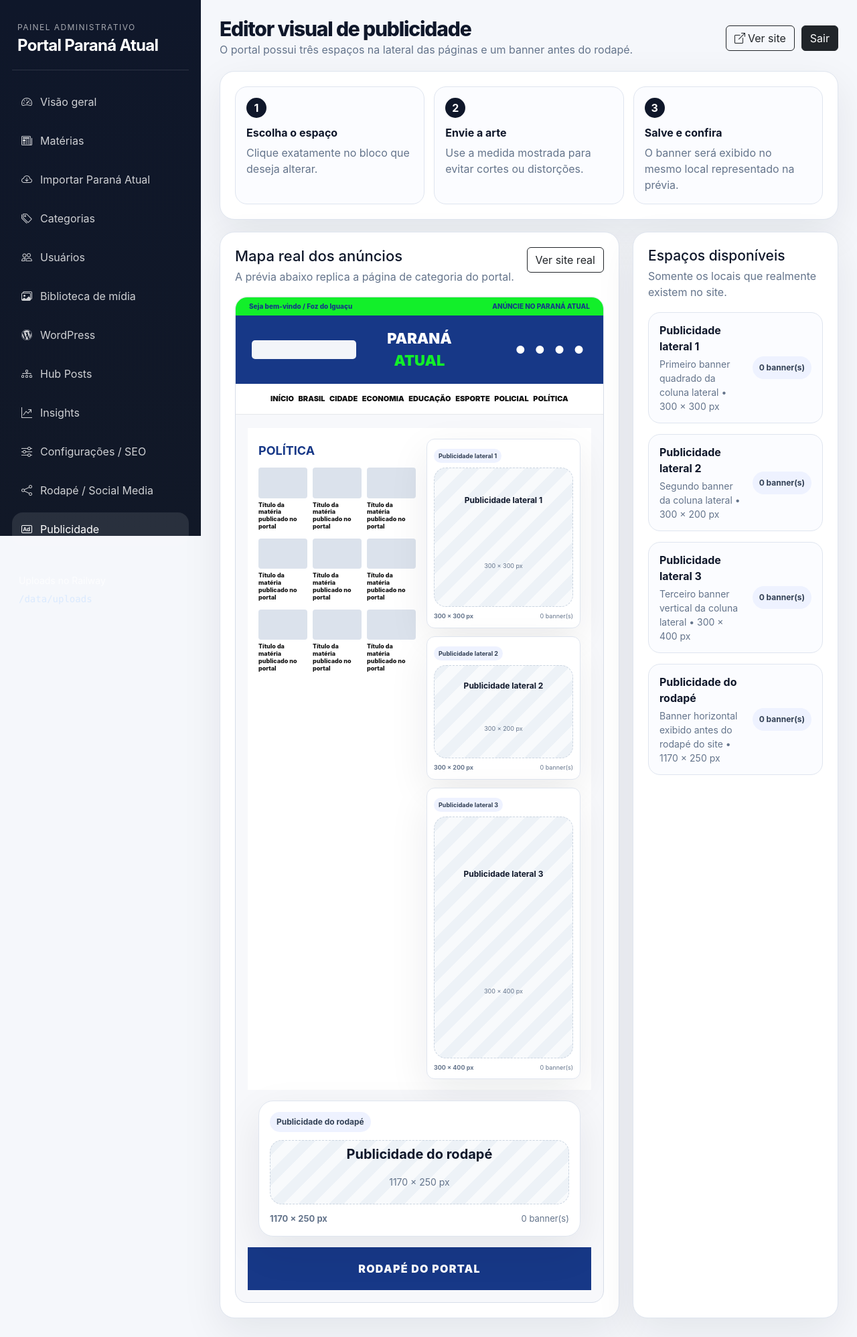
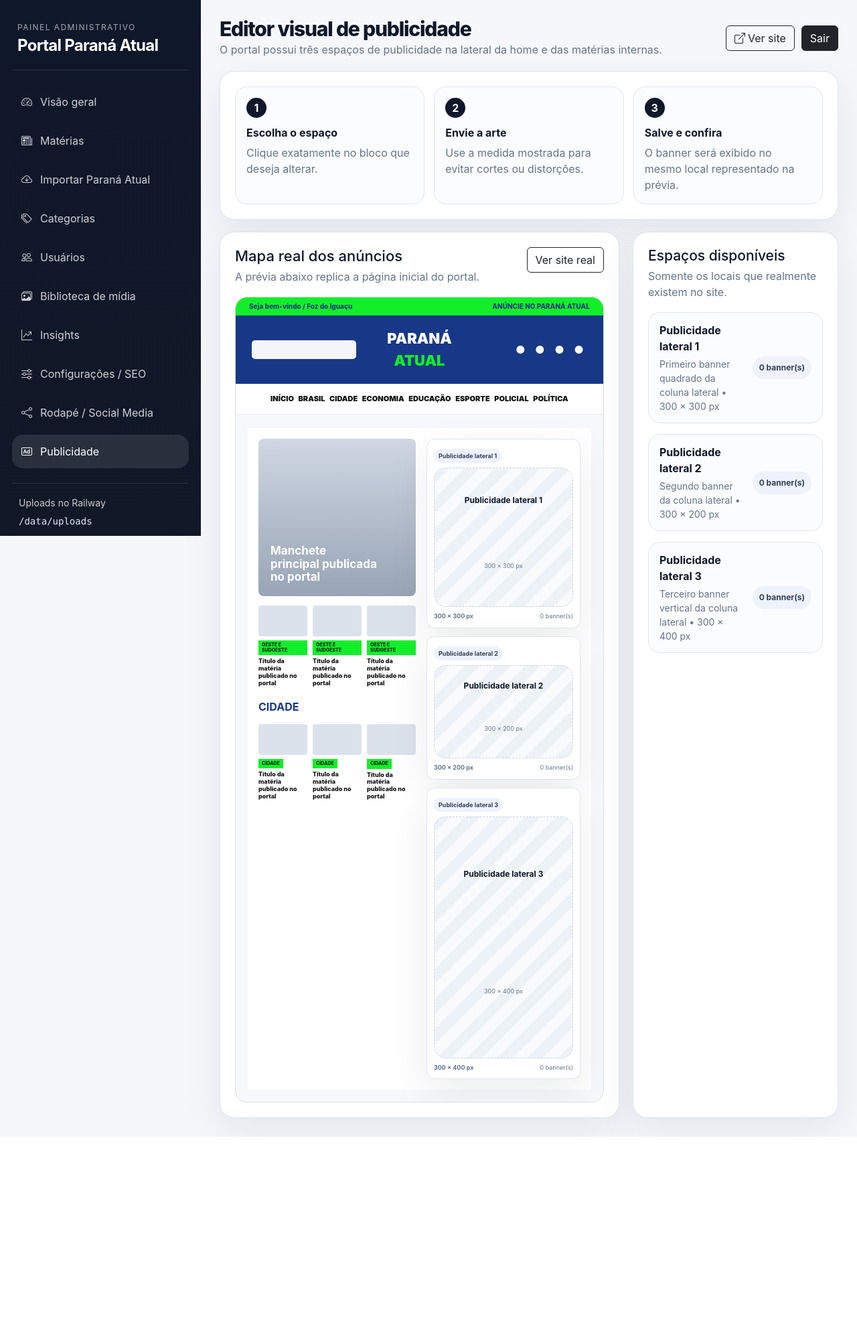
Before and after one commit to Hunter954/Portal-Paran--Atual, a Flask app: page /admin/ads in a window 1280 px wide. Shown: the whole page at 67% size. After the commit the page ends 1697 px from the top, so only its background shows below. Run offline with Flask 3, Linux system fonts and the light colour scheme; a user stored in the database is signed in; data comes from the database, SQL or seed files in the repository; parts of the project's set-up code (start-up, migrations or seed data) failed here and were passed over.

Commit message:
Add files via upload

```diff
--- a/app/routes.py
+++ b/app/routes.py
@@ -498,26 +498,44 @@
     selected_cat_slug = (request.args.get("cat") or "").strip() or "cidade"
     selected_cat, selected_posts = cat_posts(selected_cat_slug, 8)
 
-    # Abaixo da manchete exibimos somente a editoria Cidade por enquanto.
-    # A busca considera uma fila maior para ainda encontrar três matérias sem
-    # repetir a manchete nem os três destaques superiores.
+    # Blocos editoriais exibidos abaixo dos destaques da home. Priorizamos as
+    # categorias escolhidas para o menu e completamos com as demais editorias.
     category_sections = []
     home_used_ids = {p.id for p in [lead_post, *latest_queue] if p}
     home_used_keys = {_post_identity(p) for p in [lead_post, *latest_queue] if p}
-    city_category = Category.query.filter_by(slug="cidade").first()
-    if city_category:
-        city_candidates = (_published_posts_query().join(Post.categories)
-                           .filter(Category.id == city_category.id)
-                           .order_by(desc(Post.published_at), desc(Post.id))
-                           .limit(100).all())
-        city_posts = _unique_posts(
-            city_candidates,
+    menu_category_ids = _setting_json("top_menu_category_ids", [])
+    try:
+        menu_category_ids = [int(item) for item in menu_category_ids]
+    except Exception:
+        menu_category_ids = []
+
+    all_categories = Category.query.all()
+    category_by_id = {category.id: category for category in all_categories}
+    ordered_categories = [category_by_id[item] for item in menu_category_ids if item in category_by_id]
+    ordered_ids = {category.id for category in ordered_categories}
+    ordered_categories.extend(sorted(
+        (category for category in all_categories if category.id not in ordered_ids),
+        key=_category_priority,
+    ))
+
+    for category_item in ordered_categories:
+        candidates = (_published_posts_query().join(Post.categories)
+                      .filter(Category.id == category_item.id)
+                      .order_by(desc(Post.published_at), desc(Post.id))
+                      .limit(100).all())
+        section_posts = _unique_posts(
+            candidates,
             limit=3,
             used_ids=home_used_ids,
             used_keys=home_used_keys,
         )
-        if city_posts:
-            category_sections.append({"category": city_category, "posts": city_posts})
+        if not section_posts:
+            continue
+        category_sections.append({"category": category_item, "posts": section_posts})
+        home_used_ids.update(post.id for post in section_posts)
+        home_used_keys.update(_post_identity(post) for post in section_posts)
+        if len(category_sections) >= 6:
+            break
 
     if (not selected_cat or not selected_posts) and category_sections:
         selected_cat = category_sections[0]["category"]
@@ -653,9 +671,6 @@
         cat=cat,
         **meta,
         pagination=pagination,
-        ad_header=_get_ad("header_top"),
-        ad_sidebar_1=_get_ad("sidebar_1"),
-        ad_sidebar_2=_get_ad("sidebar_2"),
     )
 
 
@@ -684,7 +699,4 @@
         term=term,
         **meta,
         pagination=pagination,
-        ad_header=_get_ad("header_top"),
-        ad_sidebar_1=_get_ad("sidebar_1"),
-        ad_sidebar_2=_get_ad("sidebar_2"),
     )
--- a/app/static/css/admin.css
+++ b/app/static/css/admin.css
@@ -252,3 +252,21 @@
 .ads-preview-footer{margin:16px}
 .ads-site-preview__fake-footer{padding:20px;text-align:center;background:#173887;color:#fff;font-weight:900;letter-spacing:.08em}
 @media(max-width:700px){.ads-category-preview{grid-template-columns:1fr}.ads-category-preview__sidebar{display:grid;grid-template-columns:repeat(2,1fr)}.ads-category-preview__cards{grid-template-columns:repeat(2,1fr)}}
+
+
+/* Prévia fiel da home no editor de publicidade */
+.ads-home-preview{display:grid;grid-template-columns:minmax(0,1fr) 230px;gap:16px;padding:16px;background:#fff}
+.ads-home-preview__hero{position:relative;min-height:235px;border-radius:8px;overflow:hidden;background:linear-gradient(180deg,#cfd7e3 0%,#98a4b5 100%);display:flex;align-items:flex-end;padding:18px}
+.ads-home-preview__hero strong{position:relative;color:#fff;font-size:17px;line-height:1.15;max-width:80%}
+.ads-home-preview__cards{display:grid;grid-template-columns:repeat(3,1fr);gap:12px 8px;margin-top:14px}
+.ads-home-preview__cards div span{display:block;aspect-ratio:16/10;border-radius:4px;background:#dbe2ec}
+.ads-home-preview__cards small{display:block;margin-top:6px;color:#111;font-size:9px;font-weight:800;line-height:1.2}
+.ads-home-preview__cards small b{display:table;padding:3px 5px;margin-bottom:4px;background:#12ef2a;color:#073b17;font-size:7px}
+.ads-home-preview__section-title{display:block;color:#173887;font-size:16px;margin-top:18px}
+.ads-home-preview__sidebar{display:flex;flex-direction:column;gap:12px}
+.ads-home-preview__sidebar .ads-preview-slot{padding:10px;border-radius:12px}
+.ads-home-preview__sidebar .ads-preview-badge{font-size:9px;padding:4px 7px;margin-bottom:7px}
+.ads-home-preview__sidebar .ads-preview-meta{font-size:9px;margin-top:7px}
+.ads-home-preview__sidebar .ads-preview-art strong{font-size:12px;text-align:center}
+.ads-home-preview__sidebar .ads-preview-art small{font-size:9px}
+@media(max-width:700px){.ads-home-preview{grid-template-columns:1fr}.ads-home-preview__sidebar{display:grid;grid-template-columns:repeat(2,1fr)}.ads-home-preview__cards{grid-template-columns:repeat(2,1fr)}}
--- a/app/templates/admin/ads_editor.html
+++ b/app/templates/admin/ads_editor.html
@@ -1,7 +1,7 @@
 {% extends 'admin/layout.html' %}
 {% block admin_title %}Publicidade{% endblock %}
 {% block page_title %}Editor visual de publicidade{% endblock %}
-{% block page_subtitle %}O portal possui três espaços na lateral das páginas e um banner antes do rodapé.{% endblock %}
+{% block page_subtitle %}O portal possui três espaços de publicidade na lateral da home e das matérias internas.{% endblock %}
 {% block admin_content %}
 <section class="panel-card ads-guide-card">
   <div class="ads-guide-grid">
@@ -14,7 +14,7 @@
 <section class="ads-visual-layout">
   <div class="panel-card ads-visual-canvas">
     <div class="ads-visual-topline">
-      <div><h2>Mapa real dos anúncios</h2><p>A prévia abaixo replica a página de categoria do portal.</p></div>
+      <div><h2>Mapa real dos anúncios</h2><p>A prévia abaixo replica a página inicial do portal.</p></div>
       <a class="btn btn-outline-dark" href="{{ url_for('site.home') }}" target="_blank" rel="noopener">Ver site real</a>
     </div>
 
@@ -25,12 +25,14 @@
         <div class="ads-site-preview__nav">INÍCIO &nbsp; BRASIL &nbsp; CIDADE &nbsp; ECONOMIA &nbsp; EDUCAÇÃO &nbsp; ESPORTE &nbsp; POLICIAL &nbsp; POLÍTICA</div>
       </div>
 
-      <div class="ads-category-preview">
-        <div class="ads-category-preview__content">
-          <strong class="ads-category-preview__title">POLÍTICA</strong>
-          <div class="ads-category-preview__cards">{% for i in range(9) %}<div><span></span><small>Título da matéria publicado no portal</small></div>{% endfor %}</div>
+      <div class="ads-home-preview">
+        <div class="ads-home-preview__content">
+          <div class="ads-home-preview__hero"><span></span><strong>Manchete principal publicada no portal</strong></div>
+          <div class="ads-home-preview__cards">{% for i in range(3) %}<div><span></span><small><b>OESTE E SUDOESTE</b>Título da matéria publicado no portal</small></div>{% endfor %}</div>
+          <strong class="ads-home-preview__section-title">CIDADE</strong>
+          <div class="ads-home-preview__cards">{% for i in range(3) %}<div><span></span><small><b>CIDADE</b>Título da matéria publicado no portal</small></div>{% endfor %}</div>
         </div>
-        <div class="ads-category-preview__sidebar">
+        <div class="ads-home-preview__sidebar">
           {% for key in ['sidebar_1', 'header_top', 'sidebar_2'] %}
             {% for item in slot_cards if item.slot.key == key %}
             <a class="ads-preview-slot ads-preview-slot--{{ item.shape }}" href="{{ url_for('admin.ads_manage', slot_id=item.slot.id) }}">
@@ -43,14 +45,6 @@
         </div>
       </div>
 
-      {% for item in slot_cards if item.slot.key == 'home_bottom' %}
-      <a class="ads-preview-slot ads-preview-slot--wide ads-preview-footer" href="{{ url_for('admin.ads_manage', slot_id=item.slot.id) }}">
-        <span class="ads-preview-badge">{{ item.label }}</span>
-        <div class="ads-preview-art {% if item.cover_image %}has-image{% endif %}">{% if item.cover_image %}<img src="{{ item.cover_image }}" alt="{{ item.label }}">{% else %}<strong>{{ item.label }}</strong><small>{{ item.dimensions }}</small>{% endif %}</div>
-        <div class="ads-preview-meta"><strong>{{ item.dimensions }}</strong><span>{{ item.banner_count }} banner(s)</span></div>
-      </a>
-      {% endfor %}
-      <div class="ads-site-preview__fake-footer">RODAPÉ DO PORTAL</div>
     </div>
   </div>
 
--- a/app/templates/admin/layout.html
+++ b/app/templates/admin/layout.html
@@ -28,8 +28,6 @@
         <a class="admin-nav-link {% if section=='categories' %}active{% endif %}" href="{{ url_for('admin.categories_list') }}"><i class="bi bi-tags"></i><span>Categorias</span></a>
         <a class="admin-nav-link {% if section=='users' %}active{% endif %}" href="{{ url_for('admin.users_list') }}"><i class="bi bi-people"></i><span>Usuários</span></a>
         <a class="admin-nav-link {% if section=='media' %}active{% endif %}" href="{{ url_for('admin.media_library') }}"><i class="bi bi-images"></i><span>Biblioteca de mídia</span></a>
-        <a class="admin-nav-link {% if section=='wordpress' %}active{% endif %}" href="{{ url_for('admin.wordpress_manager') }}"><i class="bi bi-wordpress"></i><span>WordPress</span></a>
-        <a class="admin-nav-link {% if section=='hub_posts' %}active{% endif %}" href="{{ url_for('admin.hub_posts_page') }}"><i class="bi bi-diagram-3"></i><span>Hub Posts</span></a>
         <a class="admin-nav-link {% if section=='insights' %}active{% endif %}" href="{{ url_for('admin.insights_page') }}"><i class="bi bi-graph-up-arrow"></i><span>Insights</span></a>
         <a class="admin-nav-link {% if section in ['settings'] %}active{% endif %}" href="{{ url_for('admin.settings_page') }}"><i class="bi bi-sliders"></i><span>Configurações / SEO</span></a>
         <a class="admin-nav-link {% if section=='footer_social' %}active{% endif %}" href="{{ url_for('admin.footer_social_page') }}"><i class="bi bi-share"></i><span>Rodapé / Social Media</span></a>
--- a/app/templates/category.html
+++ b/app/templates/category.html
@@ -16,6 +16,7 @@
           <div class="category-card__image category-card__image--empty"></div>
           {% endif %}
         </a>
+        <span class="pa-category-tag">{{ cat.name|upper }}</span>
         <h2 class="category-card__title">
           <a href="{{ url_for('site.post', slug=p.slug) }}">{{ clean_text(p.title) }}</a>
         </h2>
@@ -39,10 +40,5 @@
     {% endif %}
   </div>
 
-  <aside class="category-sidebar" aria-label="Publicidade">
-    <div class="pa-ad pa-ad--green">{% if ad_sidebar_1 %}{{ ad_sidebar_1|safe }}{% endif %}</div>
-    <div class="pa-ad pa-ad--blue">{% if ad_header %}{{ ad_header|safe }}{% endif %}</div>
-    <div class="pa-ad pa-ad--green pa-ad--tall">{% if ad_sidebar_2 %}{{ ad_sidebar_2|safe }}{% endif %}</div>
-  </aside>
 </section>
 {% endblock %}
--- a/app/templates/home.html
+++ b/app/templates/home.html
@@ -9,6 +9,7 @@
     <a class="pa-hero-card" href="{{ url_for('site.post', slug=hero.slug) }}" style="background-image:url('{{ hero.featured_image or '' }}')">
       <div class="pa-hero-img" style="background-image:url('{{ hero.featured_image or '' }}')"></div>
       <div class="pa-hero-overlay">
+        <span class="pa-category-tag">{{ (hero.categories[0].name if hero.categories else 'NOTÍCIAS')|upper }}</span>
         <h1>{{ clean_text(hero.title, 92) }}</h1>
         <p>{{ clean_text(hero.excerpt or hero.content_html, 150) }}</p>
       </div>
@@ -19,6 +20,7 @@
       {% for p in hero_cards %}
       <a class="pa-news-card" href="{{ url_for('site.post', slug=p.slug) }}">
         <div class="pa-news-card__img" style="background-image:url('{{ p.featured_image or '' }}')"></div>
+        <span class="pa-category-tag">{{ (p.categories[0].name if p.categories else 'NOTÍCIAS')|upper }}</span>
         <h3>{{ clean_text(p.title, 72) }}</h3>
         <p>{{ clean_text(p.excerpt or p.content_html, 120) }}</p>
       </a>
@@ -33,7 +35,7 @@
   </aside>
 </section>
 
-{% for section in category_sections[:1] %}
+{% for section in category_sections %}
   {% set posts = section.posts[:3] %}
   {% if posts %}
   <section class="pa-section-block">
@@ -45,6 +47,7 @@
       {% for p in posts %}
       <a class="pa-news-card pa-news-card--section" href="{{ url_for('site.post', slug=p.slug) }}">
         <div class="pa-news-card__img" style="background-image:url('{{ p.featured_image or '' }}')"></div>
+        <span class="pa-category-tag">{{ (p.categories[0].name if p.categories else section.category.name)|upper }}</span>
         <h3>{{ clean_text(p.title, 85) }}</h3>
       </a>
       {% endfor %}
--- a/app/templates/post.html
+++ b/app/templates/post.html
@@ -38,6 +38,7 @@
         {% for p in related_posts[:3] %}
         <a class="pa-news-card pa-news-card--section" href="{{ url_for('site.post', slug=p.slug) }}">
           <div class="pa-news-card__img" style="background-image:url('{{ p.featured_image or '' }}')"></div>
+          <span class="pa-category-tag">{{ (p.categories[0].name if p.categories else 'NOTÍCIAS')|upper }}</span>
           <h3>{{ clean_text(p.title, 85) }}</h3>
         </a>
         {% endfor %}
```
Also changed, not shown: app/admin.py (+1 -7 lines), app/static/css/site.css (+11 -0 lines), app/templates/search.html (+1 -13 lines).
